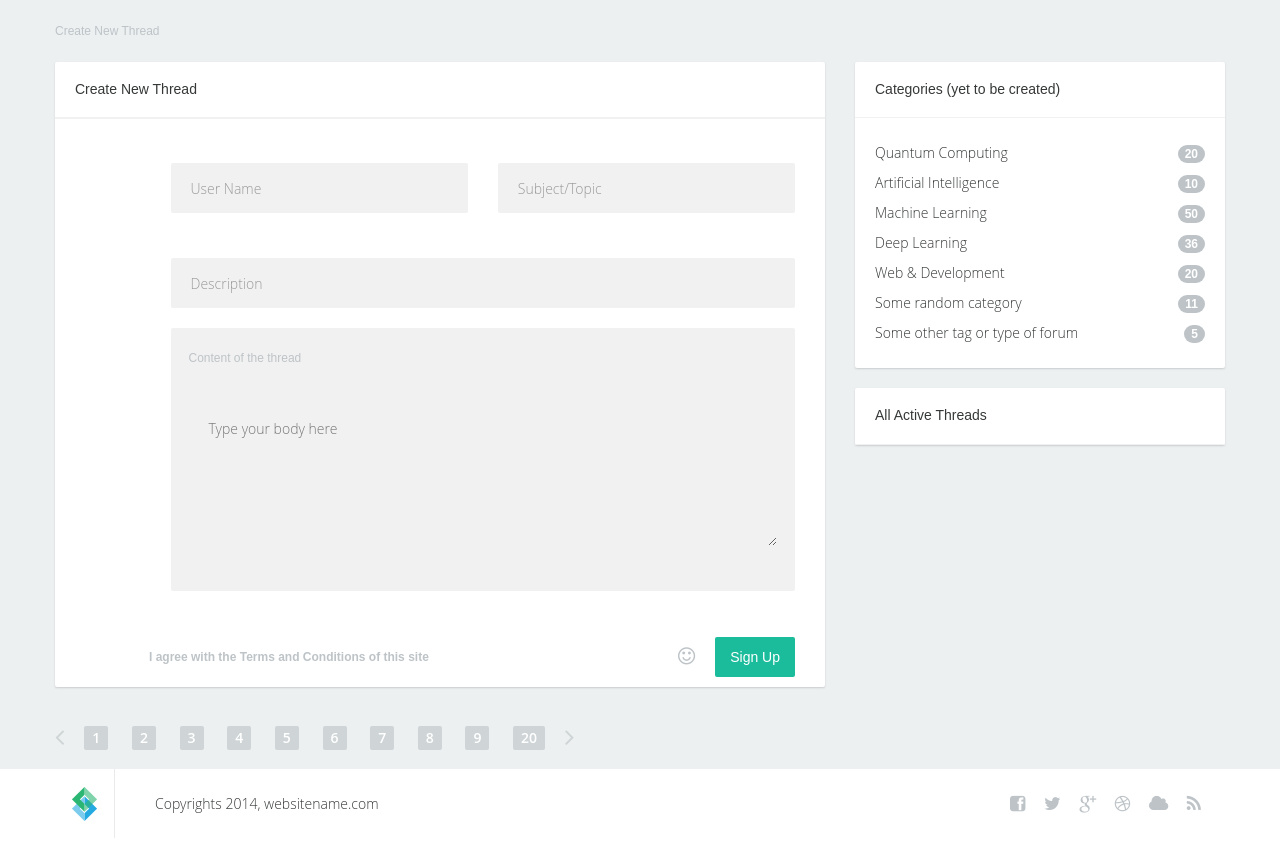
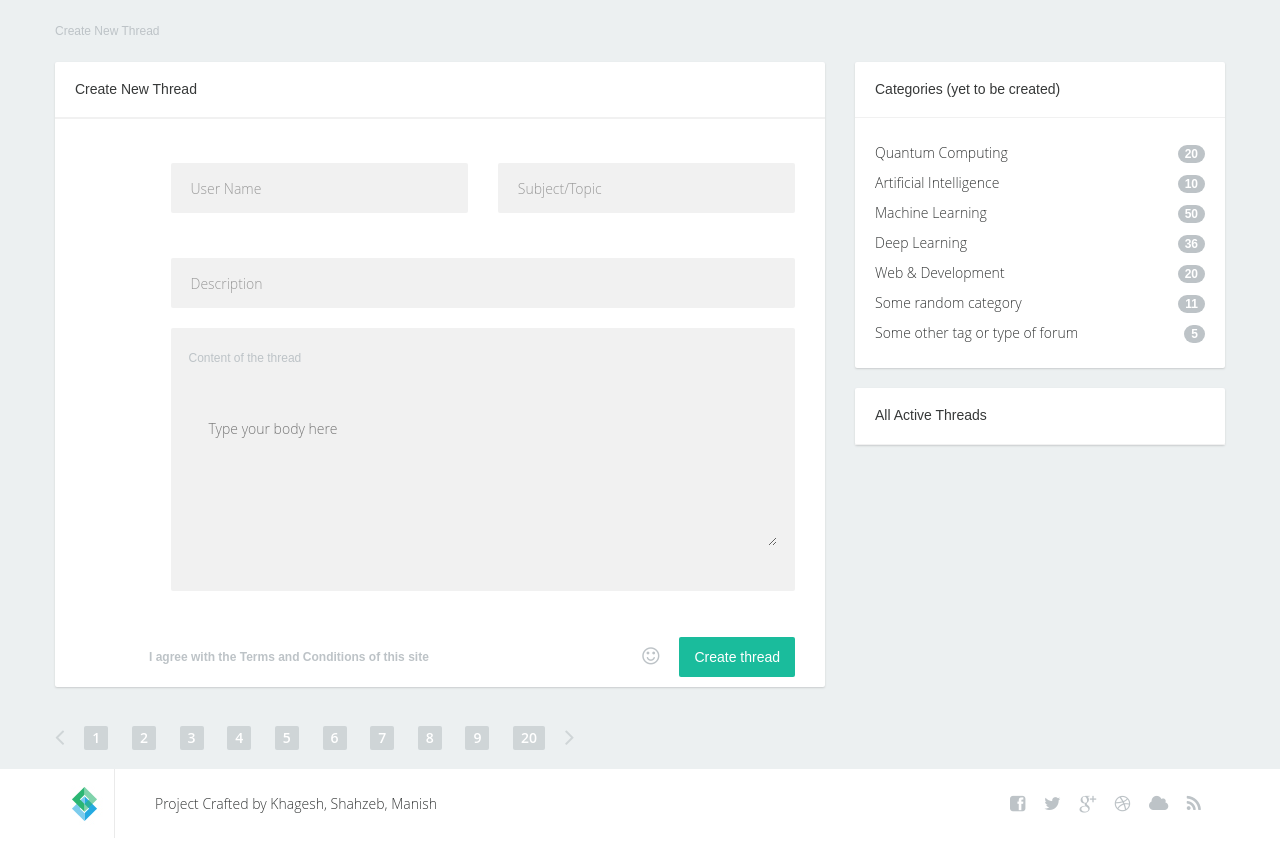
Before and after one commit to revantg/forum-woolverin, a Django app: page /forum/createthread/ in a window 1280 px wide. Shown: the part 71-920 px from the top of the page. Run offline with Django 3.2, Linux system fonts and the light colour scheme; parts of the project's set-up code (start-up, migrations or seed data) failed here and were passed over; some libraries are stand-ins or nearby versions.

Commit message:
Made Changes to the Website text

```diff
--- a/template/base.html
+++ b/template/base.html
@@ -176,7 +176,7 @@
                     <img src="{% static "images/logo.jpg" %}" alt="" />
                 </a>
             </div>
-            <div class="col-lg-8 col-xs-9 col-sm-5 ">Copyrights 2014, websitename.com</div>
+            <div class="col-lg-8 col-xs-9 col-sm-5 ">Project Crafted by Khagesh, Shahzeb, Manish</div>
             <div class="col-lg-3 col-xs-12 col-sm-5 sociconcent">
                 <ul class="socialicons">
                     <li>
--- a/template/createthread.html
+++ b/template/createthread.html
@@ -66,7 +66,7 @@
 
                                         <div class="pull-right postreply">
                                             <div class="pull-left smile"><a href="#"><i class="fa fa-smile-o"></i></a></div>
-                                            <div class="pull-left"><button type="submit" class="btn btn-primary">Sign Up</button></div>
+                                            <div class="pull-left"><button type="submit" class="btn btn-primary">Create thread</button></div>
                                             <div class="clearfix"></div>
                                         </div>
 
```
Also changed, not shown: authenticate_app/migrations/0008_merge_20180928_0617.py (added), db.sqlite3.
